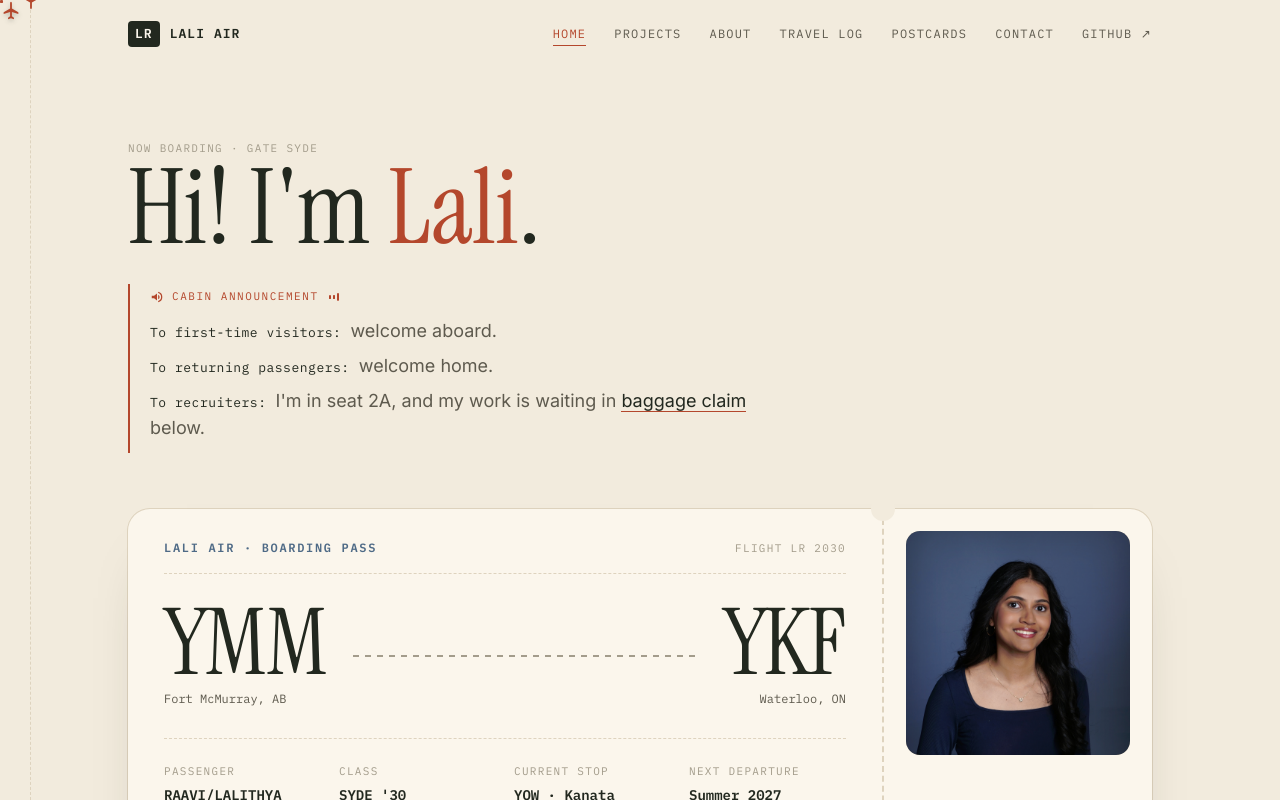
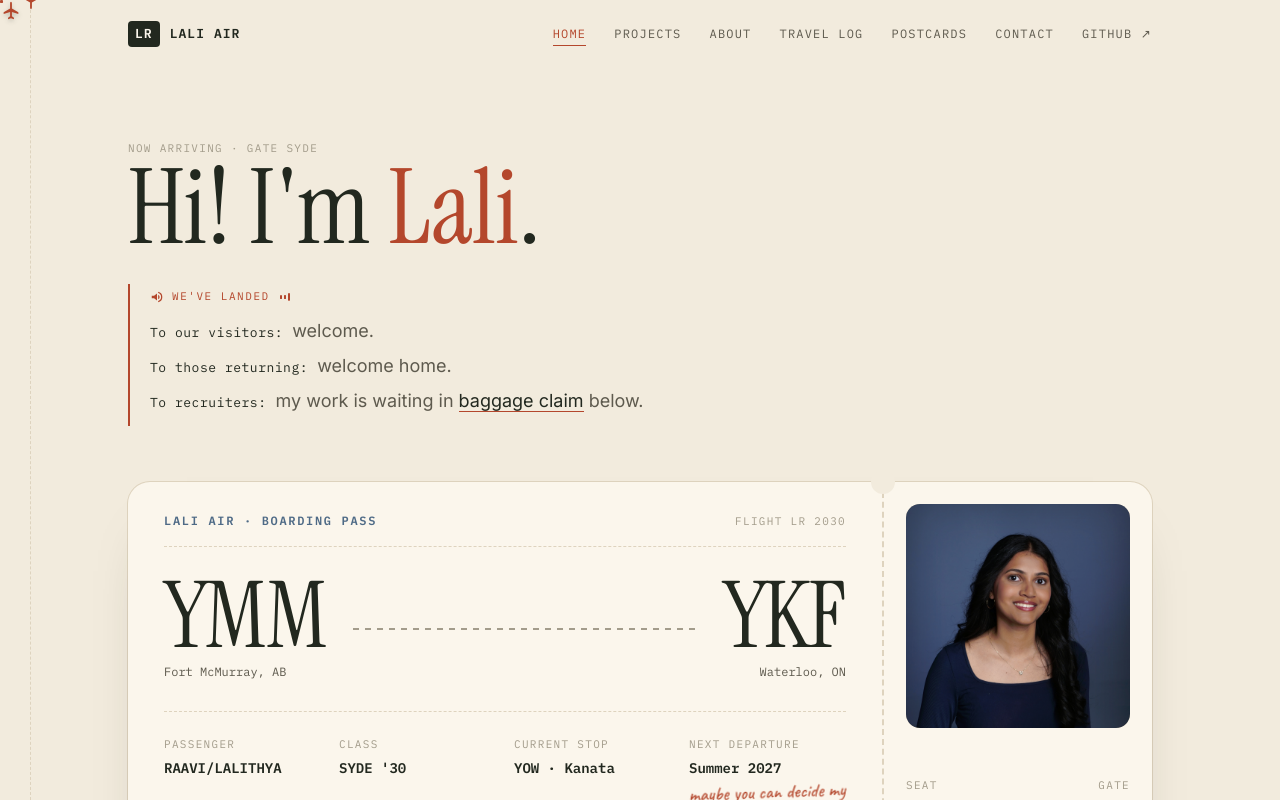
Before and after one commit to lalithyaraavi/lalithya-website, a Next.js app: page / in a window 1280 px wide. Shown: the top 800 px of the page. Built offline with nearby package versions, Linux system fonts and the light colour scheme.

Commit message:
Homepage: reframe intro as an arrival announcement

```diff
--- a/src/app/page.tsx
+++ b/src/app/page.tsx
@@ -34,17 +34,17 @@ export default function Home() {
       <div className="la-wrap">
         {/* ── Boarding pass hero ── */}
         <header className="la-hero">
-          <p className="la-mono la-r">Now boarding · Gate SYDE</p>
+          <p className="la-mono la-r">Now arriving · Gate SYDE</p>
           <h1 className="la-r">Hi! I&apos;m <span>Lali</span>.</h1>
-          <div className="la-pa la-r" role="note" aria-label="Cabin announcement">
+          <div className="la-pa la-r" role="note" aria-label="Arrival announcement">
             <div className="la-pa-head">
               <svg viewBox="0 0 24 24" width="14" height="14" aria-hidden><path fill="currentColor" d="M3 10v4h4l5 4V6L7 10H3zm13.5 2a4.5 4.5 0 0 0-2.5-4v8a4.5 4.5 0 0 0 2.5-4zM14 3.2v2.1a7 7 0 0 1 0 13.4v2.1a9 9 0 0 0 0-17.6z"/></svg>
-              <span>Cabin announcement</span>
+              <span>We&apos;ve landed</span>
               <i className="la-pa-wave" aria-hidden><b /><b /><b /></i>
             </div>
-            <p><span>To first-time visitors:</span> welcome aboard.</p>
-            <p><span>To returning passengers:</span> welcome home.</p>
-            <p><span>To recruiters:</span> I&apos;m in seat 2A, and my work is waiting in <a href="#projects">baggage claim</a> below.</p>
+            <p><span>To our visitors:</span> welcome.</p>
+            <p><span>To those returning:</span> welcome home.</p>
+            <p><span>To recruiters:</span> my work is waiting in <a href="#projects">baggage claim</a> below.</p>
           </div>
 
           <div className="la-pass la-r">
```
